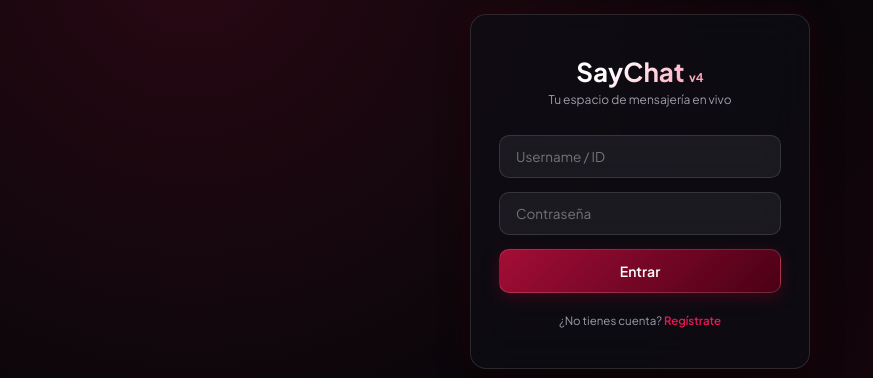
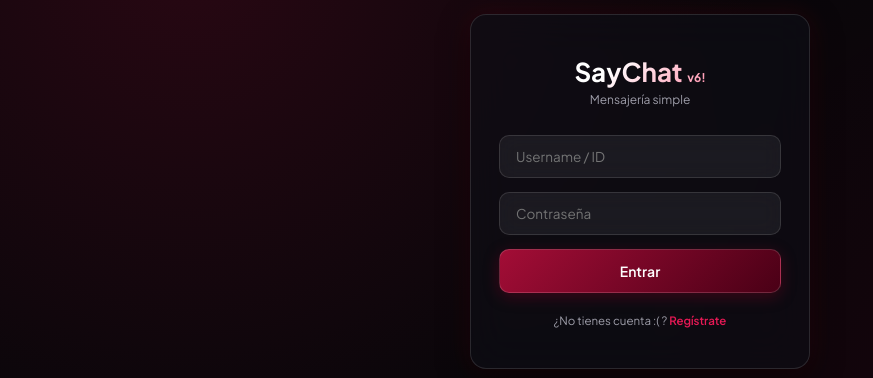
Before and after one commit to New25Said/SayChat, a website with bundled scripts: page public/index.html in a window 1280 px wide. Shown: the part 209-587 px from the top of the page, without its empty margins (0-873 px from the left). Built offline with nearby package versions, Linux system fonts and the light colour scheme; no server answers.

Commit message:
Update title and version in index.html

```diff
--- a/public/index.html
+++ b/public/index.html
@@ -3,7 +3,7 @@
 <head>
     <meta charset="UTF-8">
     <meta name="viewport" content="width=device-width, initial-scale=1.0, maximum-scale=1.0, user-scalable=no">
-    <title>SayChat v4</title>
+    <title>SayChat</title>
     <!-- Etiquetas PWA / Mobile -->
     <link rel="manifest" href="manifest.json">
     <meta name="theme-color" content="#060609">
@@ -30,8 +30,8 @@
     <div id="auth-screen" class="window-screen">
         <div class="whatsapp-auth-card animate-fade">
             <div class="auth-header">
-                <h1>SayChat <span style="font-size:12px; color:var(--accent)">v4</span></h1>
-                <p>Tu espacio de mensajería en vivo</p>
+                <h1>SayChat <span style="font-size:12px; color:var(--accent)">v6!</span></h1>
+                <p>Mensajería simple</p>
             </div>
 
             <div id="login-area" class="auth-view">
@@ -40,7 +40,7 @@
                     <input type="password" id="login-password" placeholder="Contraseña">
                     <button type="button" id="btn-login-submit" class="btn-whatsapp">Entrar</button>
                 </div>
-                <p class="switch-text">¿No tienes cuenta? <span id="go-to-register">Regístrate</span></p>
+                <p class="switch-text">¿No tienes cuenta :( ? <span id="go-to-register">Regístrate</span></p>
             </div>
 
             <div id="register-area" class="auth-view hidden">
```
